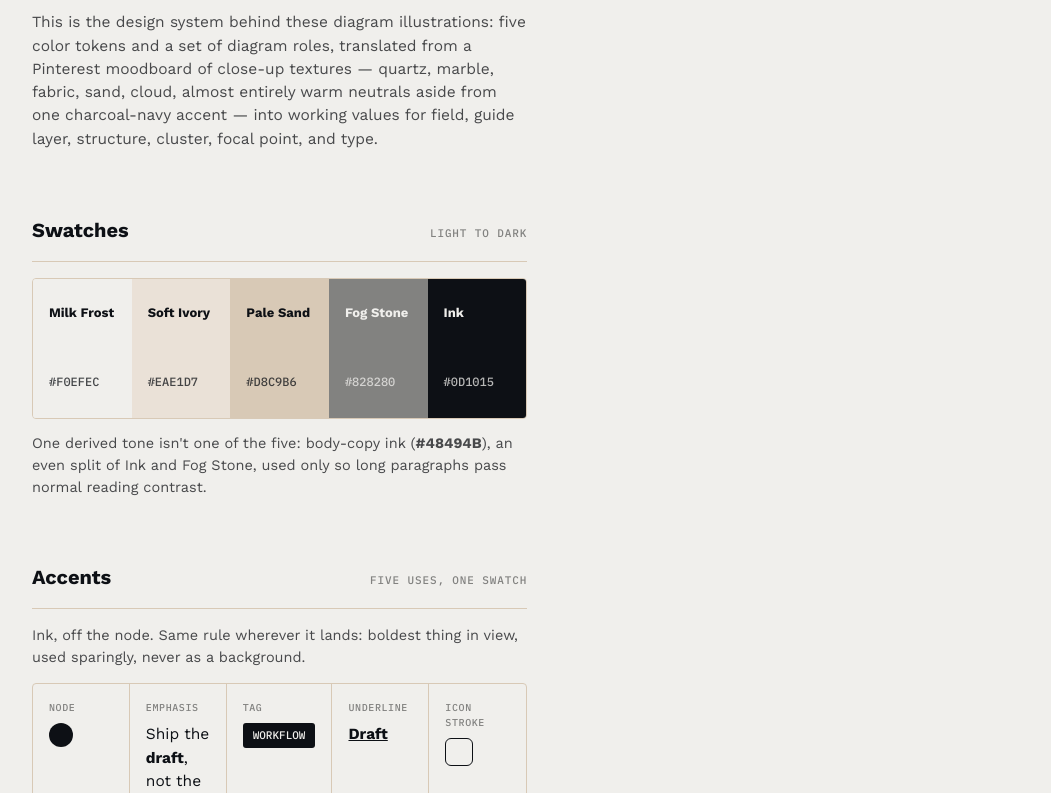
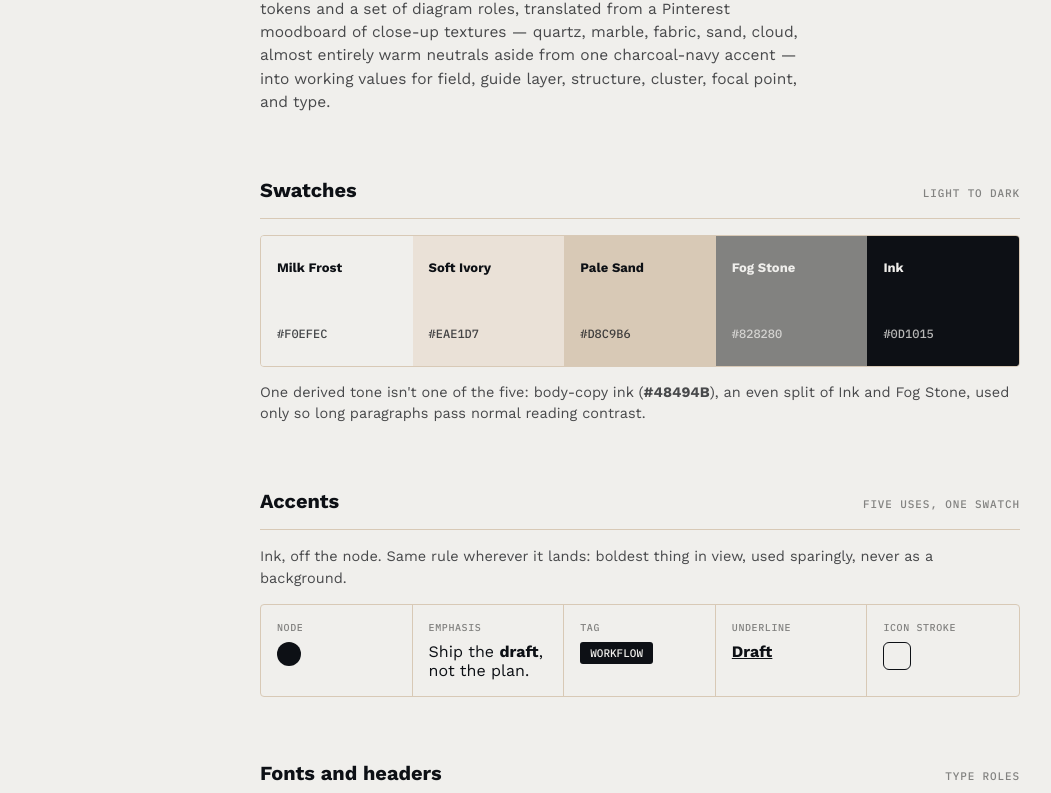
Before and after one commit to arlandex/design-system, a plain HTML site: page index.html in a window 1280 px wide. Shown: the part 179-972 px from the top of the page, without its empty margins (0-1051 px from the left). Drawn offline with nearby package versions, Linux system fonts and the light colour scheme.

Commit message:
Fix: body selector was constraining whole page to 58ch width

```diff
--- a/tokens.css
+++ b/tokens.css
@@ -1,28 +1,33 @@
 /* ==========================================================================
    The Blueprint Diagram Design System — tokens
-Design system - element sheet - v4
+   Design system · element sheet · v4
    ========================================================================== */
 
 :root {
+  /* ---- Color: the five swatches (light to dark) ---- */
   --color-milk-frost: #F0EFEC;
   --color-soft-ivory: #EAE1D7;
-  --color-pale-sand: #D8C9B6;
-  --color-fog-stone: #828280;
-  --color-ink: #0D1015;
+  --color-pale-sand:  #D8C9B6;
+  --color-fog-stone:  #828280;
+  --color-ink:        #0D1015;
 
---color-body-ink: #48494B;
+  /* Derived tone — not one of the five, used only for long-paragraph
+     reading contrast (an even split of Ink and Fog Stone). */
+  --color-body-ink:   #48494B;
 
---color-field-1: var(--color-milk-frost);
-  --color-field-2: var(--color-soft-ivory);
-  --color-guide-layer: var(--color-pale-sand);
-  --color-structure: var(--color-fog-stone);
-  --color-cluster-solid: var(--color-pale-sand);
+  /* ---- Color: role aliases ---- */
+  --color-field-1:        var(--color-milk-frost);
+  --color-field-2:        var(--color-soft-ivory);
+  --color-guide-layer:    var(--color-pale-sand);
+  --color-structure:      var(--color-fog-stone);
+  --color-cluster-solid:  var(--color-pale-sand);
   --color-cluster-outline: var(--color-fog-stone);
-  --color-focal-point: var(--color-ink);
-  --color-type-data: var(--color-fog-stone);
-  --color-type-label: var(--color-ink);
-  --color-accent: var(--color-ink);
+  --color-focal-point:    var(--color-ink);
+  --color-type-data:      var(--color-fog-stone);
+  --color-type-label:     var(--color-ink);
+  --color-accent:         var(--color-ink); /* nodes, emphasis, tags, underline, icon stroke */
 
+  /* ---- Typography ---- */
   --font-sans: "Work Sans", ui-sans-serif, system-ui, sans-serif;
   --font-mono: "IBM Plex Mono", ui-monospace, "SF Mono", monospace;
 
@@ -49,14 +54,17 @@ Design system - element sheet - v4
   --type-body-color: var(--color-body-ink);
   --type-body-measure: 58ch;
 
---space-tight: 8px;
-  --space-compact: 16px;
-  --space-standard: 24px;
-  --space-comfortable: 32px;
-  --space-rhythm: 48px;
-  --space-section: 64px;
-  --space-page: 96px;
+  /* ---- Spacing scale: 8 → 96, ~1.5x per step ---- */
+  --space-tight: 8px;        /* icon/label gaps, swatch-pill spacing, tag internals */
+  --space-compact: 16px;     /* grid gaps, swatch/accent cell padding, spec-row gaps */
+  --space-standard: 24px;    /* element-row padding, section notes, accent-cell padding */
+  --space-comfortable: 32px; /* page side margin, padding-scale strip padding */
+  --space-rhythm: 48px;      /* type-card internal padding */
+  --space-section: 64px;     /* space between major sections, page top padding */
+  --space-page: 96px;        /* page bottom padding, page close */
 }
+
+/* ---- Utility classes (optional, safe to delete if unused) ---- */
 
 .eyebrow {
   font-family: var(--type-eyebrow-font);
@@ -81,7 +89,7 @@ h2, .h2 {
   color: var(--type-h2-color);
 }
 
-body, .body-text {
+.body-text {
   font-family: var(--type-body-font);
   font-weight: var(--type-body-weight);
   font-size: var(--type-body-size);
```
Lines whose indentation alone changed are shown as unchanged.
